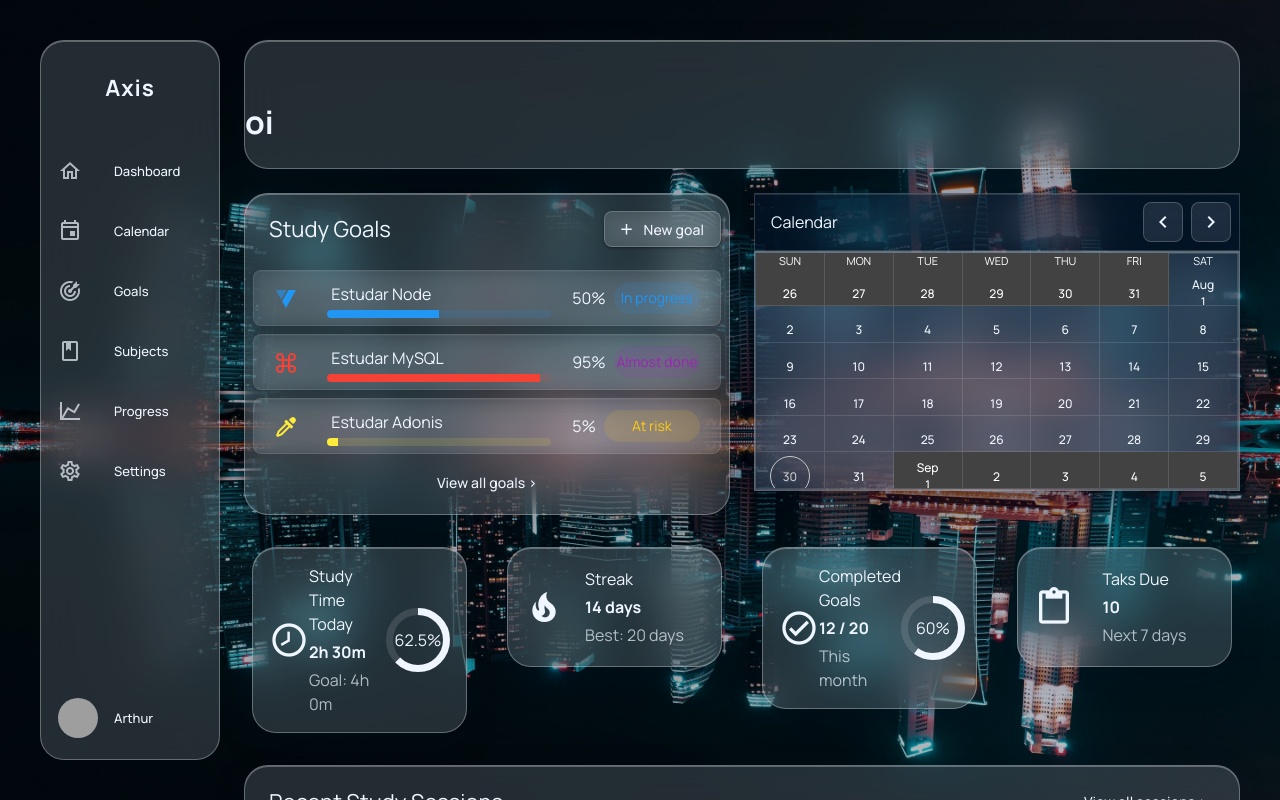
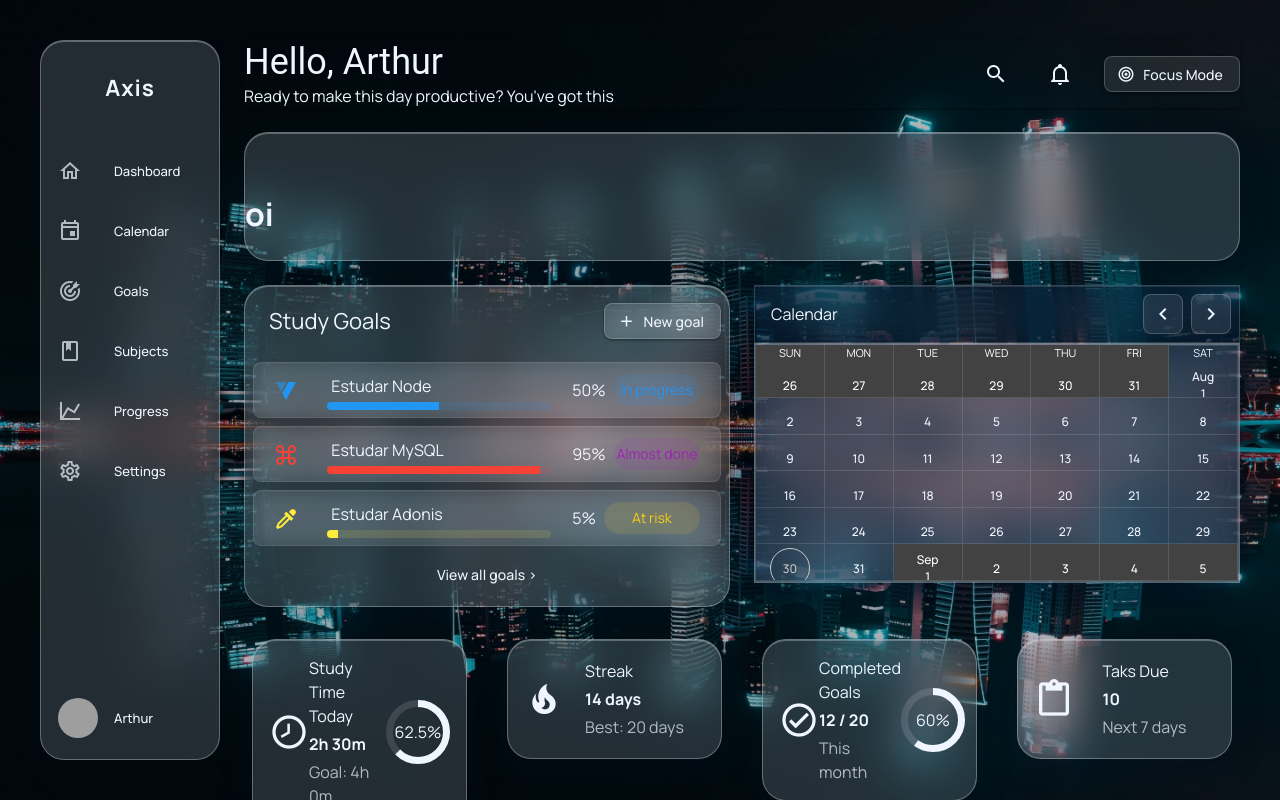
Before and after one commit to ArthurVendramini11mbTI/study-app, a Vue app: page /dashboard in a window 1280 px wide. Shown: the top 800 px of the page. Built offline with nearby package versions, Linux system fonts and the light colour scheme; grey boxes are pictures that could not be loaded; a small style sheet from the web is missing.

Commit message:
Finalizada a UI da section de welcome do dashboard

```diff
--- /dev/null
+++ b/src/components/dashboard/dashboardWelcome.vue
@@ -0,0 +1,17 @@
+<script setup></script>
+
+<template>
+    <v-card  class="w-100 d-flex justify-space-between align-center" color="transparent">
+        <div class="d-flex flex-column">
+            <span class="text-display-small">Hello, Arthur</span>
+
+            <span class="font-weight-thin">Ready to make this day productive? You've got this</span>
+        </div>
+
+        <div class="d-flex align-center ga-6">
+            <v-icon-btn icon="mdi-magnify" color="transparent"></v-icon-btn>
+            <v-icon-btn icon="mdi-bell-outline" color="transparent"></v-icon-btn>
+            <v-btn text="Focus Mode" prepend-icon="mdi-bullseye" class="btn rounded-lg"></v-btn>
+        </div>
+    </v-card>
+</template>
--- a/src/pages/dashboard.vue
+++ b/src/pages/dashboard.vue
@@ -7,6 +7,7 @@ import DashboardSideBar from '@/components/dashboard/dashboardSideBar.vue';
 import DashboardUpperBar from '@/components/dashboard/dashboardUpperBar.vue';
 import DashBoradStatus from '@/components/dashboard/dashBoradStatus.vue';
 import goalIcon from '@/components/dashboard/dashboardGoals/createGoal/goalIcon.vue';
+import DashboardWelcome from '@/components/dashboard/dashboardWelcome.vue';
 
 </script>
 
@@ -20,6 +21,10 @@ import goalIcon from '@/components/dashboard/dashboardGoals/createGoal/goalIcon.
             </v-col>
 
             <v-col cols="10" >
+                <v-row>
+                    <DashboardWelcome/>
+                </v-row>
+
                 <v-row>
                     <DashboardUpperBar />
                 </v-row>
```
Also changed, not shown: src/composables/user.ts (added).
